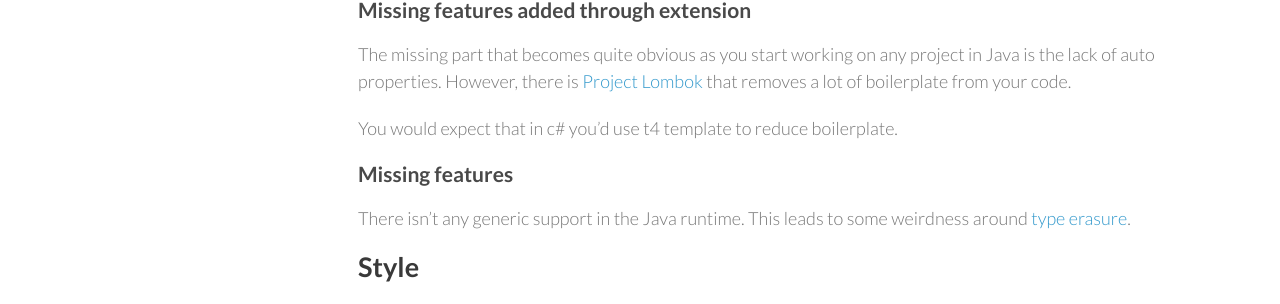
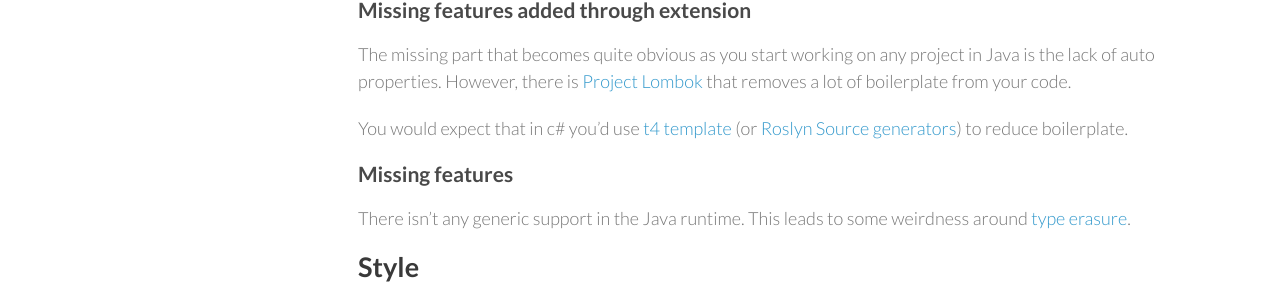
Before and after one commit to wallymathieu/assertfail, a Jekyll site: the page built from _posts/2019-06-15-Java-vs-CSharp.md, in a window 1280 px wide. Shown: the part 1145-1449 px from the top of the page. Built offline with Jekyll 4.4.1, drawn with Linux system fonts in a browser that asks for light colours; nearby versions of some CDN libraries.

Commit message:
Reference Roslyn Source Generator

```diff
--- a/_posts/2019-06-15-Java-vs-CSharp.md
+++ b/_posts/2019-06-15-Java-vs-CSharp.md
@@ -38,7 +38,7 @@ Both Maven and NuGet are mature and enable decomposition into libraries.
 
 The missing part that becomes quite obvious as you start working on any project in Java is the lack of auto properties. However, there is [Project Lombok](https://projectlombok.org) that removes a lot of boilerplate from your code.
 
-You would expect that in c# you'd use t4 template to reduce boilerplate.
+You would expect that in c# you'd use [t4 template](https://www.hanselman.com/blog/t4-text-template-transformation-toolkit-code-generation-best-kept-visual-studio-secret) (or [Roslyn Source generators](https://docs.microsoft.com/en-us/dotnet/csharp/roslyn-sdk/source-generators-overview)) to reduce boilerplate.
 
 ### Missing features
 
```
